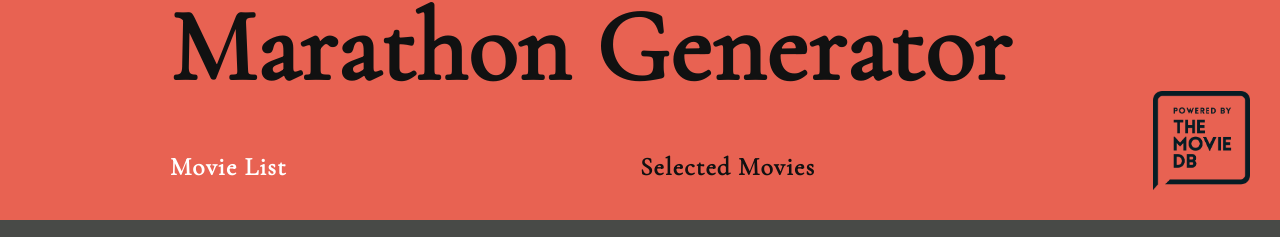
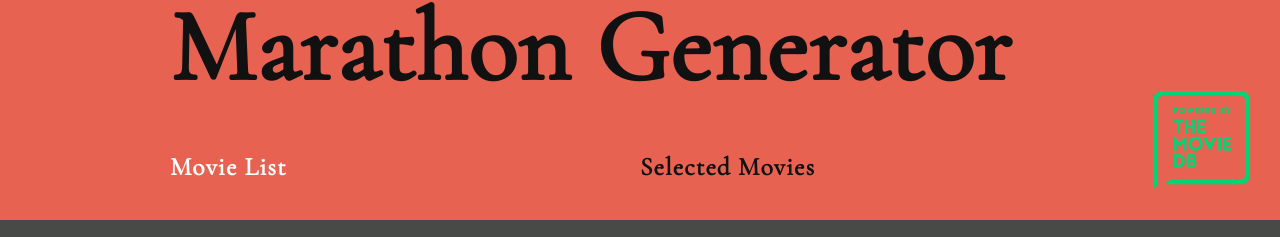
Before and after one commit to fu4303/hamm, a Vue app: page / in a window 1280 px wide. Shown: the part 166-403 px from the top of the page. Built offline with nearby package versions, Linux system fonts and the light colour scheme; a web font is replaced by a local one.

Commit message:
add font & update header

```diff
--- a/src/components/VueNav.vue
+++ b/src/components/VueNav.vue
@@ -1,6 +1,6 @@
 <template>
   <section id="nav-container">
-    <img src="../assets/tmdb1.png" alt="Powered by The Movie Database" class="tmdb"/>
+    <img src="../assets/tmdb.png" alt="Powered by The Movie Database" class="tmdb"/>
     <nav id="nav">
       <h1>
         <a href="/">Halloween Movie Marathon Generator</a>
@@ -54,7 +54,7 @@ export default {
     a {
       letter-spacing: -6px;
       font-family: 'Metamorphous', Cambria, Cochin, Georgia, Times, 'Times New Roman', serif;
-      color: #000;
+      color: #960200;
       font-weight: bold;
       cursor: pointer;
     }
```
Also changed, not shown: src/assets/FRIDAY13.TTF (added), src/assets/tmdb.png (added).
